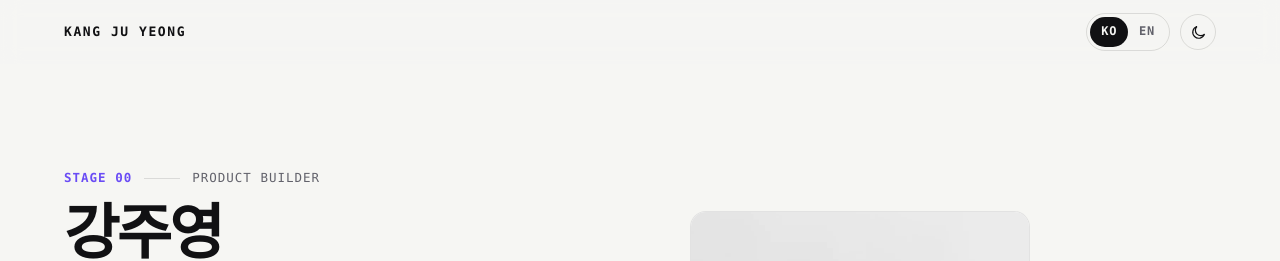
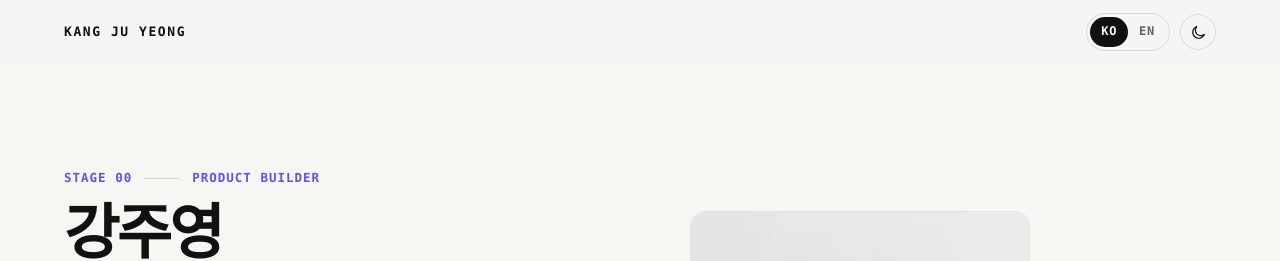
Before and after one commit to hope13710/portfolio, a Next.js app: page / in a window 1280 px wide. Shown: the top 261 px of the page. Built offline with nearby package versions, Linux system fonts and the light colour scheme; no server answers; a web font is replaced by a local one.

Commit message:
Color the STAGE 00 role label purple
Co-Authored-By: Claude Opus 5.5 <noreply@anthropic.com>
Claude-Session: https://claude.ai/code/session_01NRFnnvKTNfGBD8Dbdq1fho

```diff
--- a/src/app/globals.css
+++ b/src/app/globals.css
@@ -263,6 +263,11 @@ a {
 /* Each part stays on one line; on narrow screens the badge wraps below as a whole. */
 .eyebrow > span {
   white-space: nowrap;
+}
+
+.eyebrow-role {
+  color: var(--accent);
+  font-weight: 600;
 }
 
 .eyebrow-rule {
--- a/src/app/page.tsx
+++ b/src/app/page.tsx
@@ -34,7 +34,7 @@ export default function Home() {
               <p className="eyebrow" data-reveal>
                 <span className="eyebrow-stage">{stageNo(0)}</span>
                 <span className="eyebrow-rule" aria-hidden="true" />
-                <span>{profileIntro.nav}</span>
+                <span className="eyebrow-role">{profileIntro.nav}</span>
               </p>
               <h1 className="intro-name" data-reveal>
                 <T t={profileIntro.name} />
```
Also changed, not shown: public/og.png.
